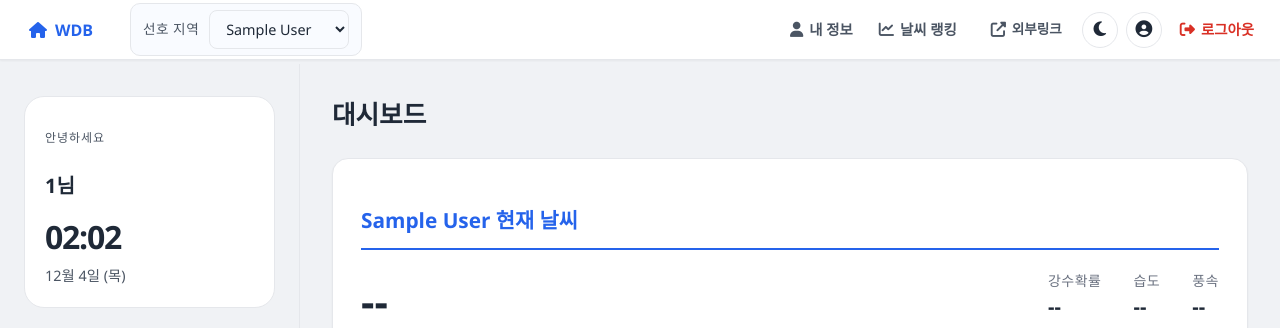
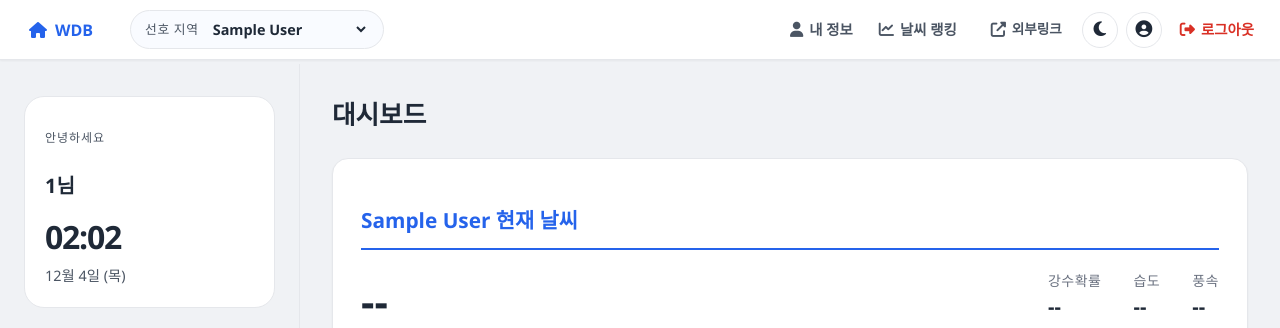
Before and after one commit to pineconekr/WDB, a PHP site: page /dashboard.php in a window 1280 px wide. Shown: the top 328 px of the page. Run offline with PHP 8.4, Linux system fonts and the light colour scheme; the visitor is signed in with stand-in values (Sample User, id 1); tables that the repository leaves empty or names only in its code hold one stand-in row (values such as "Sample post"); data that the repository does not hold is empty; some libraries are stand-ins or nearby versions.

Commit message:
dashboard.css 주석개선 및 선호지역 드롭박스 스타일 간단하게 변경

```diff
--- a/dashboard.css
+++ b/dashboard.css
@@ -1,4 +1,8 @@
-/* dashboard.css - 글로벌스타일 설정*/
+/* ============================================
+   dashboard.css - 대시보드 전역 스타일
+   ============================================ */
+
+/* CSS 변수 정의: 라이트 테마 색상 및 스타일 값 */
 :root {
   --bg: #f0f2f5;
   --surface: #ffffff;
@@ -25,6 +29,7 @@
   --radius: 16px;
 }
 
+/* CSS 변수 정의: 다크 테마 색상 및 스타일 값 */
 [data-theme="dark"] {
   --bg: #121212;
   --surface: #121212;
@@ -50,13 +55,18 @@
   --shadow-lg: none;
 }
 
-/* 기본 스타일 */
+/* ============================================
+   기본 스타일 리셋 및 전역 설정
+   ============================================ */
+
+/* 모든 요소에 border-box 적용 (패딩/보더 포함한 크기 계산) */
 *,
 *::before,
 *::after {
   box-sizing: border-box;
 }
 
+/* body 기본 스타일: 상단 네비게이션 바 높이만큼 패딩 추가 */
 body {
   margin: 0;
   font-family: "Noto Sans KR", "Segoe UI", system-ui, -apple-system, BlinkMacSystemFont, sans-serif;
@@ -66,7 +76,11 @@ body {
   padding-top: 64px;
 }
 
-/* 상단 고정 네비게이션 바 */
+/* ============================================
+   상단 고정 네비게이션 바
+   ============================================ */
+
+/* 상단 고정 네비게이션: 스크롤해도 항상 상단에 고정 */
 .top-navbar {
   position: fixed;
   top: 0;
@@ -79,6 +93,7 @@ body {
   box-shadow: var(--shadow-sm);
 }
 
+/* 네비게이션 컨테이너: 3열 그리드 레이아웃 (로고/지역선택/우측메뉴) */
 .top-navbar-container {
   max-width: 100%;
   height: 100%;
@@ -89,6 +104,7 @@ body {
   gap: 24px;
 }
 
+/* 네비게이션 좌측: 로고 영역 */
 .top-nav-left {
   display: flex;
   align-items: center;
@@ -101,6 +117,7 @@ body {
   gap: 12px;
 }
 
+/* 로고 스타일: 호버 시 배경색 및 테두리 변경 */
 .top-nav-logo {
   display: flex;
   align-items: center;
@@ -123,42 +140,47 @@ body {
   font-size: 1rem;
 }
 
+/* 네비게이션 중앙: 지역 선택 영역 */
 .top-nav-center {
   display: flex;
   justify-content: center;
   align-items: center;
 }
 
+/* 선호 지역 선택: 둥근 캡슐 형태의 선택 박스 */
 .top-nav-regions {
-  display: flex;
+  display: inline-flex;
   align-items: center;
   gap: 10px;
-  padding: 6px 12px;
+  padding: 6px 14px;
   border: 1px solid var(--border);
-  border-radius: 10px;
+  border-radius: 999px;
   background: var(--element-bg);
+  flex-wrap: wrap;
 }
 
 .top-nav-label {
-  font-size: 0.85rem;
+  font-size: 0.8rem;
   color: var(--text-secondary);
+  letter-spacing: 0.05em;
   text-transform: uppercase;
-  letter-spacing: 0.5px;
-}
-
-.top-nav-region-dropdown {
-  min-width: 140px;
 }
 
 .top-nav-region-select {
-  width: 100%;
-  padding: 8px 12px;
-  border-radius: 8px;
-  border: 1px solid var(--border);
-  background: var(--element-bg);
+  border: none;
+  background: transparent;
+  padding: 2px 0;
+  min-width: 160px;
   color: var(--text);
   font-size: 0.9rem;
+  font-weight: 600;
   cursor: pointer;
+}
+
+.top-nav-region-select:focus-visible {
+  outline: none;
+  box-shadow: 0 0 0 2px var(--active-border);
+  border-radius: 6px;
 }
 
 .top-nav-region-text {
@@ -166,6 +188,7 @@ body {
   font-size: 0.9rem;
 }
 
+/* 네비게이션 우측: 빠른 메뉴 및 컨트롤 영역 */
 .top-nav-right {
   display: flex;
   align-items: center;
@@ -178,6 +201,7 @@ body {
   gap: 6px;
 }
 
+/* 네비게이션 아이템: 호버 시 색상 변경 */
 .top-nav-item {
   display: flex;
   align-items: center;
@@ -212,6 +236,7 @@ body {
   background: var(--logout-hover-bg);
 }
 
+/* 네비게이션 컨트롤: 테마 토글 등 */
 .top-nav-controls {
   display: flex;
   align-items: center;
@@ -222,10 +247,12 @@ body {
   position: relative;
 }
 
+/* 외부 링크 드롭다운 메뉴 */
 .top-nav-links-dropdown {
   position: relative;
 }
 
+/* 외부 링크 버튼: 클릭 시 드롭다운 메뉴 표시 */
 .top-nav-links-btn {
   display: flex;
   align-items: center;
@@ -253,6 +280,7 @@ body {
   color: var(--primary);
 }
 
+/* 드롭다운 메뉴: 기본적으로 숨김, .show 클래스 추가 시 표시 */
 .top-nav-links-menu {
   position: absolute;
   top: calc(100% + 8px);
@@ -294,11 +322,17 @@ body {
   background: var(--hover-bg);
 }
 
+/* ============================================
+   기본 요소 스타일
+   ============================================ */
+
+/* 링크 기본 스타일 제거 */
 a {
   text-decoration: none;
   color: inherit;
 }
 
+/* 폼 요소 폰트 상속 */
 button,
 input,
 select,
@@ -310,6 +344,7 @@ label {
   color: var(--text-secondary);
 }
 
+/* 입력 필드 기본 스타일 */
 input,
 select,
 textarea {
@@ -318,12 +353,18 @@ textarea {
   border: 1px solid var(--border);
 }
 
+/* ============================================
+   대시보드 레이아웃
+   ============================================ */
+
+/* 메인 레이아웃: 사이드바 + 메인 콘텐츠 영역 */
 .dashboard-layout {
   display: flex;
   min-height: 100vh;
   background: var(--bg);
 }
 
+/* 사이드바: 좌측 고정 영역 (사용자 정보, 시계, 지역 정보 등) */
 .sidebar {
   width: 300px;
   background: var(--bg);
@@ -334,6 +375,7 @@ textarea {
   gap: 24px;
 }
 
+/* 원형 버튼: 테마 토글 및 기타 컨트롤 버튼 */
 .theme-toggle-btn,
 .top-nav-circle-btn {
   border: 1px solid var(--border);
@@ -355,6 +397,7 @@ textarea {
   border-color: var(--primary);
 }
 
+/* 사이드바 카드: 각 정보 섹션을 담는 컨테이너 */
 .sidebar-card {
   border: 1px solid var(--border);
   border-radius: 20px;
@@ -365,6 +408,7 @@ textarea {
   gap: 12px;
 }
 
+/* 사이드바 라벨: 섹션 제목 스타일 */
 .sidebar-label {
   font-size: 0.75rem;
   text-transform: uppercase;
@@ -372,6 +416,7 @@ textarea {
   color: var(--text-secondary);
 }
 
+/* 사용자 이름 */
 .sidebar-user {
   font-size: 1.25rem;
   font-weight: 600;
@@ -379,6 +424,7 @@ textarea {
   color: var(--text);
 }
 
+/* 시계 영역 */
 .sidebar-clock {
   display: flex;
   flex-direction: column;
@@ -397,6 +443,7 @@ textarea {
   font-size: 0.9rem;
 }
 
+/* 지역 정보 영역 */
 .sidebar-region {
   gap: 16px;
 }
@@ -414,6 +461,7 @@ textarea {
   font-size: 0.95rem;
 }
 
+/* 사이드바 CTA 버튼: 밑줄 스타일의 링크 버튼 */
 .sidebar-cta {
   align-self: flex-start;
   border: none;
@@ -427,6 +475,7 @@ textarea {
   text-underline-offset: 4px;
 }
 
+/* 기본 버튼 스타일: 주요 액션 버튼 */
 .primary {
   display: inline-flex;
   justify-content: center;
@@ -446,6 +495,7 @@ textarea {
   outline-offset: 2px;
 }
 
+/* 외부 링크 섹션 */
 .external-links {
   margin-top: 20px;
 }
@@ -457,7 +507,7 @@ textarea {
   font-weight: 600;
 }
 
-/* 외부 링크: 그리드 카드 형태 */
+/* 외부 링크: 3열 그리드 카드 형태 */
 .links-grid {
   display: grid;
   grid-template-columns: repeat(3, 1fr);
@@ -482,7 +532,11 @@ textarea {
   box-shadow: var(--shadow-sm);
 }
 
-/*여기서부터 메인 섹션*/
+/* ============================================
+   메인 콘텐츠 영역
+   ============================================ */
+
+/* 메인 콘텐츠: 사이드바 옆의 가변 너비 영역 */
 .main-content {
   flex: 1;
   padding: 32px;
@@ -490,6 +544,7 @@ textarea {
   margin-top: 0; /* 상단 네비게이션 바 때문에 body에 padding-top을 추가했으므로 여기서는 제거 */
 }
 
+/* 콘텐츠 헤더: 페이지 제목과 프로필 버튼 영역 */
 .content-header {
   display: flex;
   justify-content: space-between;
@@ -502,7 +557,7 @@ textarea {
   font-size: 1.6rem;
 }
 
-
+/* 프로필 버튼: 원형 아이콘 버튼 */
 .profile-btn {
   border: 1px solid var(--border);
   background: var(--input-bg);
@@ -516,6 +571,7 @@ textarea {
   justify-content: center;
 }
 
+/* 페이지 콘텐츠: 기본 숨김, .active 클래스 추가 시 표시 */
 .page-content {
   display: none;
 }
@@ -524,6 +580,7 @@ textarea {
   display: block;
 }
 
+/* 날씨 카드: 날씨 정보를 표시하는 카드 컨테이너 */
 .weather-card {
   background: var(--surface);
   border-radius: var(--radius);
@@ -534,6 +591,7 @@ textarea {
   transition: transform 0.2s ease, box-shadow 0.2s ease;
 }
 
+/* 카드 제목: 주요 섹션 제목 스타일 */
 .weather-card .card-title {
   font-size: 1.3rem;
   font-weight: 700;
@@ -553,6 +611,7 @@ textarea {
   padding-bottom: 16px;
 }
 
+/* 날씨 정보 레이아웃: 온도와 상세 정보 영역 */
 .weather-info {
   display: flex;
   justify-content: space-between;
@@ -569,12 +628,14 @@ textarea {
   color: var(--text-secondary);
 }
 
+/* 날씨 상세 정보: 습도, 풍속 등 */
 .weather-details {
   display: flex;
   gap: 32px;
   flex-wrap: wrap;
 }
 
+/* 상세 정보 아이템: 라벨과 값 쌍 */
 .detail-item {
   display: flex;
   flex-direction: column;
@@ -597,6 +658,7 @@ textarea {
   line-height: 1.2;
 }
 
+/* 코디 추천 문구: 따옴표 스타일 */
 .outfit-quote {
   margin: 0;
   padding: 24px;
@@ -614,7 +676,7 @@ textarea {
 }
 
 .outfit-quote::before {
-  content: "“";
+  content: "\201C";
   font-size: 2rem;
   line-height: 1;
   color: var(--primary);
@@ -624,17 +686,24 @@ textarea {
   border-color: var(--primary);
 }
 
+/* 알림 목록: 알림이 없을 때 표시 */
 .alert-list .no-alert {
   margin: 0;
   color: var(--text-secondary);
 }
 
+/* 차트 컨테이너: 날씨 차트 영역 */
 .chart-container,
 #weather-chart {
   width: 100%;
   height: 360px;
 }
 
+/* ============================================
+   프로필 및 지역 설정
+   ============================================ */
+
+/* 프로필 정보: 그리드 레이아웃 */
 .profile-info {
   display: grid;
   gap: 12px;
@@ -653,6 +722,7 @@ textarea {
   font-weight: 600;
 }
 
+/* 지역 설정 폼 필드 */
 .region-setting .field {
   margin-bottom: 16px;
   display: flex;
@@ -682,6 +752,7 @@ textarea {
   color: var(--text);
 }
 
+/* 지역 관리: 저장된 지역 목록 */
 .region-management {
   margin-bottom: 32px;
 }
@@ -693,6 +764,7 @@ textarea {
   color: var(--text);
 }
 
+/* 지역 목록: 저장된 지역 리스트 */
 .region-list-profile {
   list-style: none;
   margin: 0;
@@ -720,6 +792,7 @@ textarea {
   color: var(--text);
 }
 
+/* 지역 액션 버튼 영역 */
 .region-actions {
   display: flex;
   align-items: center;
@@ -727,6 +800,7 @@ textarea {
   flex-wrap: wrap;
 }
 
+/* 지역 설정 버튼: .active 클래스로 활성 상태 표시 */
 .set-region-btn {
   border: 1px solid var(--primary);
   background: transparent;
@@ -760,6 +834,7 @@ textarea {
   cursor: pointer;
 }
 
+/* 활성 지역: 현재 선택된 지역 강조 */
 .region-list-profile li.active {
   border-color: var(--primary);
   background: var(--region-active-bg);
@@ -786,6 +861,11 @@ textarea {
   font-size: 0.95rem;
 }
 
+/* ============================================
+   지역 랭킹 패널
+   ============================================ */
+
+/* 랭킹 패널: 지역 온도 순위 표시 */
 .ranking-panel {
   display: flex;
   flex-direction: column;
@@ -797,6 +877,7 @@ textarea {
   color: var(--text-secondary);
 }
 
+/* 랭킹 제목 행: 제목과 업데이트 시간 */
 .ranking-title-row {
   display: flex;
   justify-content: space-between;
@@ -811,6 +892,7 @@ textarea {
   color: var(--text-secondary);
 }
 
+/* 업데이트 시간 배지 */
 .ranking-updated {
   font-size: 0.85rem;
   color: var(--text-secondary);
@@ -820,6 +902,7 @@ textarea {
   border: 1px solid var(--border);
 }
 
+/* 랭킹 리스트: 지역별 순위 카드 목록 */
 .ranking-list {
   list-style: none;
   padding: 0;
@@ -829,6 +912,7 @@ textarea {
   gap: 12px;
 }
 
+/* 랭킹 카드: 각 지역의 순위 정보 카드 */
 .ranking-card {
   border: 1px solid var(--border);
   border-radius: 16px;
@@ -845,25 +929,30 @@ textarea {
   transform: translateY(-1px);
 }
 
+/* 1위 카드 강조 */
 .ranking-card.is-first {
   border-color: var(--primary);
 }
 
+/* 상위 3위 카드 강조 */
 .ranking-card.is-top-three {
   border-color: rgba(37, 99, 235, 0.35);
 }
 
+/* 에러 상태 카드: 데이터 로드 실패 시 */
 .ranking-card.is-error {
   border-style: dashed;
   opacity: 0.8;
 }
 
+/* 랭킹 카드 헤더: 순위 번호, 지역명, 온도 */
 .ranking-card-header {
   display: flex;
   align-items: center;
   gap: 16px;
 }
 
+/* 순위 인덱스: 순위 번호 표시 박스 */
 .rank-index {
   width: 48px;
   height: 48px;
@@ -888,6 +977,7 @@ textarea {
   text-transform: uppercase;
 }
 
+/* 지역 정보 영역 */
 .rank-region {
   flex: 1;
   min-width: 0;
@@ -910,6 +1000,7 @@ textarea {
   text-overflow: ellipsis;
 }
 
+/* 온도 표시 영역: 온도에 따라 배경색 변경 */
 .rank-temperature {
   min-width: 130px;
   text-align: right;
@@ -921,16 +1012,19 @@ textarea {
   gap: 4px;
 }
 
+/* 더운 날씨: 빨간색 배경 */
 .rank-temperature.is-hot {
   background: rgba(239, 68, 68, 0.14);
   color: #b91c1c;
 }
 
+/* 추운 날씨: 파란색 배경 */
 .rank-temperature.is-cold {
   background: rgba(37, 99, 235, 0.14);
   color: #1d4ed8;
 }
 
+/* 보통 온도: 기본 배경 */
 .rank-temperature.neutral {
   background: var(--element-bg);
   color: var(--text);
@@ -949,6 +1043,7 @@ textarea {
   text-transform: uppercase;
 }
 
+/* 빈 상태: 데이터가 없을 때 표시 */
 .ranking-empty-state {
   text-align: center;
   gap: 8px;
@@ -959,17 +1054,20 @@ textarea {
   color: var(--text-secondary);
 }
 
+/* 에러 텍스트: 데이터 로드 실패 메시지 */
 .ranking-error-text {
   color: var(--danger);
   font-weight: 600;
 }
 
+/* 랭킹 카드 메타 정보: 날씨 상태 등의 추가 정보 */
 .ranking-card-meta {
   display: flex;
   flex-wrap: wrap;
   gap: 8px;
 }
 
+/* 메타 칩: 작은 정보 배지 */
 .meta-chip {
   display: inline-flex;
   align-items: center;
@@ -994,13 +1092,17 @@ textarea {
   color: var(--primary);
 }
 
+/* ============================================
+   반응형 디자인 (미디어 쿼리)
+   ============================================ */
 
-/* 반응형 media 쿼리 */
+/* 태블릿 및 작은 데스크톱: 1080px 이하 */
 @media (max-width: 1080px) {
   body {
     padding-top: 70px; /* 모바일에서도 네비게이션 바 높이 유지 */
   }
 
+  /* 레이아웃을 세로 방향으로 변경 (사이드바가 상단으로 이동) */
   .dashboard-layout {
     flex-direction: column;
   }
@@ -1020,28 +1122,31 @@ textarea {
     gap: 12px;
   }
 
+  /* 모바일에서는 텍스트 숨기고 아이콘만 표시 */
   .top-nav-label {
-    display: none; /* 모바일에서는 라벨 숨김 */
+    display: none;
   }
 
   .top-nav-item .nav-text {
-    display: none; /* 모바일에서는 텍스트 숨기고 아이콘만 표시 */
+    display: none;
   }
 
   .top-nav-links-btn .nav-text {
-    display: none; /* 모바일에서는 텍스트 숨기고 아이콘만 표시 */
+    display: none;
   }
 
   .top-nav-item.top-nav-logout .nav-text {
-    display: none; /* 모바일에서는 로그아웃 텍스트도 숨김 */
+    display: none;
   }
 }
 
+/* 모바일: 640px 이하 */
 @media (max-width: 640px) {
   .sidebar {
     padding: 24px 16px;
   }
 
+  /* 날씨 정보를 세로 방향으로 배치 */
   .weather-info {
     flex-direction: column;
   }
--- a/dashboard.php
+++ b/dashboard.php
@@ -548,11 +548,10 @@ function formatTmFc($tmFc) {
         </div>
         <div class="top-nav-regions">
           <span class="top-nav-label">선호 지역</span>
-          <div class="top-nav-region-dropdown">
           <?php if (empty($saved_regions)): ?>
             <span class="top-nav-region-text">지역 없음</span>
           <?php else: ?>
-              <select id="top-nav-region-select" class="top-nav-region-select">
+            <select id="top-nav-region-select" class="top-nav-region-select" aria-label="선호 지역 선택">
               <?php foreach ($saved_regions as $region): ?>
                 <?php
                 $regionId = (int) $region['id'];
@@ -564,7 +563,6 @@ function formatTmFc($tmFc) {
               <?php endforeach; ?>
             </select>
           <?php endif; ?>
-          </div>
         </div>
       </div>
 
```
Lines whose indentation alone changed are shown as unchanged.
